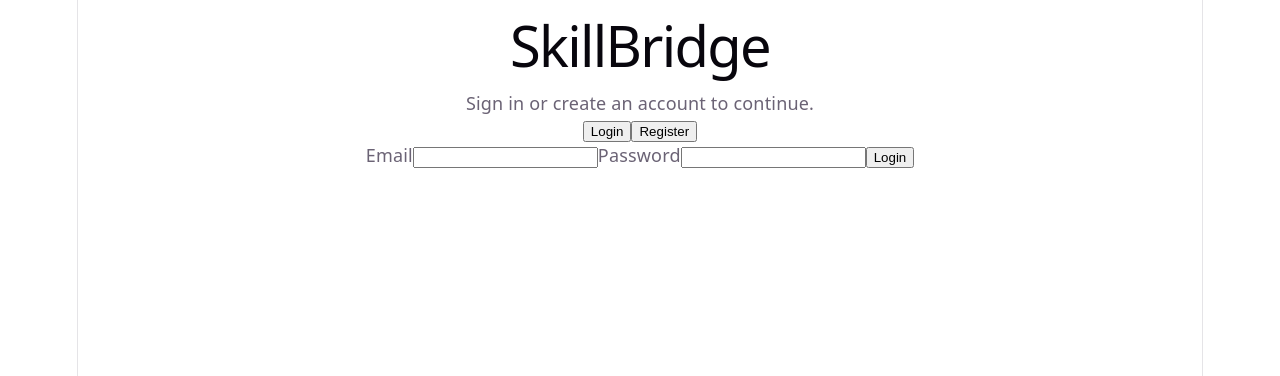
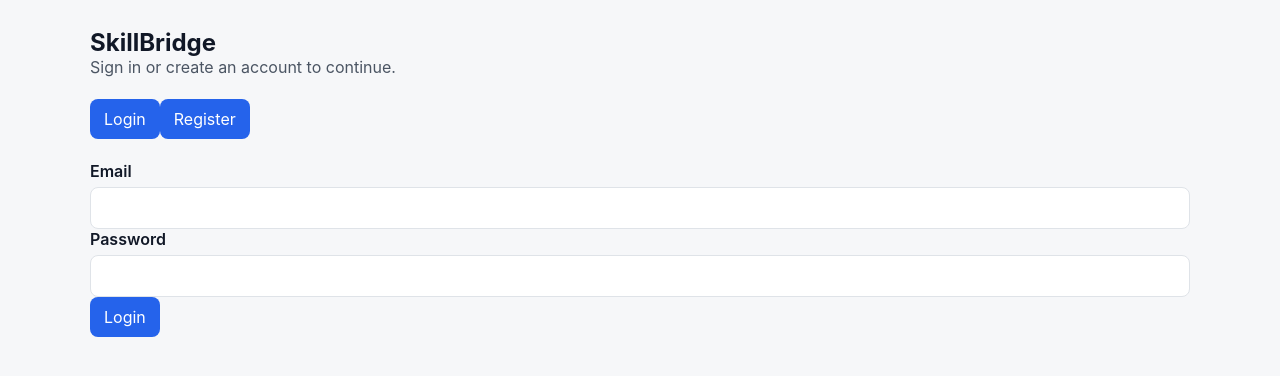
Before and after one commit to git4alauddin/skillBridge, a React (Vite) app in the folder client/: page /auth in a window 1280 px wide. Shown: the top 376 px of the page. Built offline with nearby package versions, Linux system fonts and the light colour scheme; no server answers.

Commit message:
m11b.f2.layout_and_shell_polish

```diff
--- a/client/src/index.css
+++ b/client/src/index.css
@@ -1,111 +1,184 @@
 :root {
-  --text: #6b6375;
-  --text-h: #08060d;
-  --bg: #fff;
-  --border: #e5e4e7;
-  --code-bg: #f4f3ec;
-  --accent: #aa3bff;
-  --accent-bg: rgba(170, 59, 255, 0.1);
-  --accent-border: rgba(170, 59, 255, 0.5);
-  --social-bg: rgba(244, 243, 236, 0.5);
-  --shadow:
-    rgba(0, 0, 0, 0.1) 0 10px 15px -3px, rgba(0, 0, 0, 0.05) 0 4px 6px -2px;
+  --bg: #f6f7f9;
+  --surface: #ffffff;
+  --surface-muted: #f1f3f5;
+  --text: #4b5563;
+  --text-strong: #111827;
+  --border: #dfe3e8;
+  --primary: #2563eb;
+  --primary-dark: #1d4ed8;
+  --danger: #dc2626;
+  --success: #15803d;
+  --warning: #b45309;
+  --shadow: 0 12px 28px rgba(15, 23, 42, 0.08);
 
-  --sans: system-ui, 'Segoe UI', Roboto, sans-serif;
-  --heading: system-ui, 'Segoe UI', Roboto, sans-serif;
-  --mono: ui-monospace, Consolas, monospace;
-
-  font: 18px/145% var(--sans);
-  letter-spacing: 0.18px;
-  color-scheme: light dark;
+  font-family:
+    Inter, ui-sans-serif, system-ui, -apple-system, BlinkMacSystemFont, "Segoe UI",
+    sans-serif;
   color: var(--text);
   background: var(--bg);
   font-synthesis: none;
   text-rendering: optimizeLegibility;
   -webkit-font-smoothing: antialiased;
   -moz-osx-font-smoothing: grayscale;
-
-  @media (max-width: 1024px) {
-    font-size: 16px;
-  }
 }
 
-@media (prefers-color-scheme: dark) {
-  :root {
-    --text: #9ca3af;
-    --text-h: #f3f4f6;
-    --bg: #16171d;
-    --border: #2e303a;
-    --code-bg: #1f2028;
-    --accent: #c084fc;
-    --accent-bg: rgba(192, 132, 252, 0.15);
-    --accent-border: rgba(192, 132, 252, 0.5);
-    --social-bg: rgba(47, 48, 58, 0.5);
-    --shadow:
-      rgba(0, 0, 0, 0.4) 0 10px 15px -3px, rgba(0, 0, 0, 0.25) 0 4px 6px -2px;
-  }
-
-  #social .button-icon {
-    filter: invert(1) brightness(2);
-  }
-}
-
-#root {
-  width: 1126px;
-  max-width: 100%;
-  margin: 0 auto;
-  text-align: center;
-  border-inline: 1px solid var(--border);
-  min-height: 100svh;
-  display: flex;
-  flex-direction: column;
+* {
   box-sizing: border-box;
 }
 
 body {
   margin: 0;
+  min-width: 320px;
+  min-height: 100vh;
+}
+
+button,
+input,
+select,
+textarea {
+  font: inherit;
+}
+
+button {
+  border: 0;
+  border-radius: 8px;
+  background: var(--primary);
+  color: #ffffff;
+  padding: 10px 14px;
+  cursor: pointer;
+}
+
+button:hover:not(:disabled) {
+  background: var(--primary-dark);
+}
+
+button:disabled {
+  cursor: not-allowed;
+  opacity: 0.55;
+}
+
+input,
+select,
+textarea {
+  width: 100%;
+  border: 1px solid var(--border);
+  border-radius: 8px;
+  background: #ffffff;
+  color: var(--text-strong);
+  padding: 10px 12px;
+}
+
+textarea {
+  resize: vertical;
+}
+
+label {
+  display: grid;
+  gap: 6px;
+  color: var(--text-strong);
+  font-weight: 600;
 }
 
 h1,
-h2 {
-  font-family: var(--heading);
-  font-weight: 500;
-  color: var(--text-h);
-}
-
-h1 {
-  font-size: 56px;
-  letter-spacing: -1.68px;
-  margin: 32px 0;
-  @media (max-width: 1024px) {
-    font-size: 36px;
-    margin: 20px 0;
-  }
-}
-h2 {
-  font-size: 24px;
-  line-height: 118%;
-  letter-spacing: -0.24px;
-  margin: 0 0 8px;
-  @media (max-width: 1024px) {
-    font-size: 20px;
-  }
-}
+h2,
+h3,
 p {
   margin: 0;
 }
 
-code,
-.counter {
-  font-family: var(--mono);
-  display: inline-flex;
-  border-radius: 4px;
-  color: var(--text-h);
+h1,
+h2,
+h3 {
+  color: var(--text-strong);
 }
 
-code {
-  font-size: 15px;
-  line-height: 135%;
-  padding: 4px 8px;
-  background: var(--code-bg);
+#root {
+  min-height: 100vh;
 }
+
+.app-shell {
+  display: grid;
+  grid-template-columns: 260px minmax(0, 1fr);
+  min-height: 100vh;
+}
+
+.sidebar {
+  display: flex;
+  flex-direction: column;
+  gap: 28px;
+  border-right: 1px solid var(--border);
+  background: var(--surface);
+  padding: 28px 20px;
+}
+
+.sidebar h1 {
+  font-size: 26px;
+  line-height: 1.1;
+}
+
+.sidebar p {
+  margin-top: 6px;
+  text-transform: capitalize;
+}
+
+.sidebar-nav {
+  display: grid;
+  gap: 8px;
+}
+
+.sidebar-nav a {
+  border-radius: 8px;
+  color: var(--text);
+  padding: 10px 12px;
+  text-decoration: none;
+}
+
+.sidebar-nav a.active,
+.sidebar-nav a:hover {
+  background: var(--surface-muted);
+  color: var(--text-strong);
+}
+
+.shell-main {
+  min-width: 0;
+}
+
+.topbar {
+  display: flex;
+  align-items: center;
+  justify-content: space-between;
+  gap: 16px;
+  border-bottom: 1px solid var(--border);
+  background: var(--surface);
+  padding: 18px 28px;
+}
+
+.topbar button {
+  display: inline-flex;
+  align-items: center;
+  gap: 8px;
+}
+
+.page-content,
+.auth-page {
+  padding: 28px;
+}
+
+.page-panel,
+.auth-panel {
+  display: grid;
+  gap: 22px;
+  max-width: 1100px;
+  margin: 0 auto;
+}
+
+.page-heading {
+  display: flex;
+  justify-content: space-between;
+  gap: 16px;
+}
+
+.page-status {
+  padding: 28px;
+}
```
